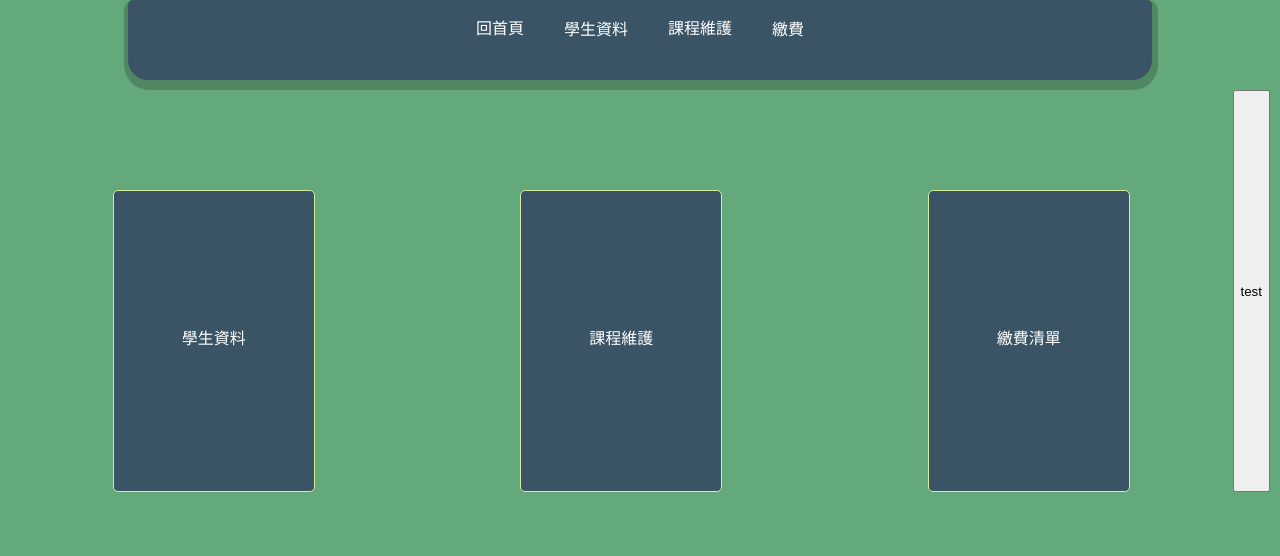
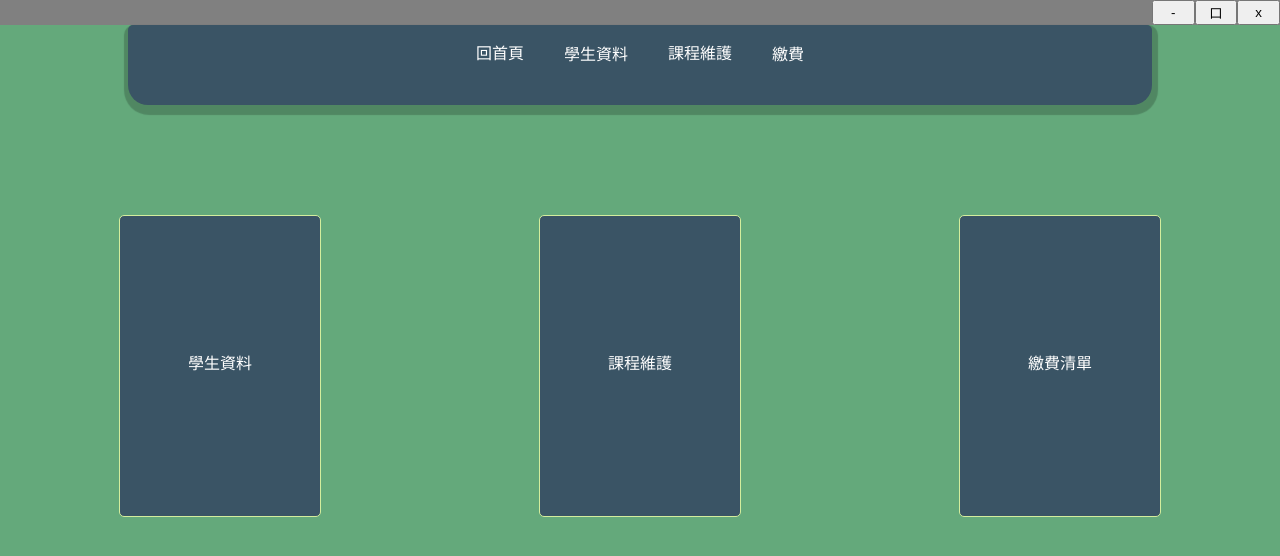
Before and after one commit to GuWei0112/ac-student, a React (Create React App) app: page / in a window 1280 px wide. Shown: the top 556 px of the page. Built offline with nearby package versions, Linux system fonts and the light colour scheme; no server answers.

Commit message:
update electron package / build file

```diff
--- a/src/App.js
+++ b/src/App.js
@@ -1,5 +1,5 @@
 import React from 'react';
-import { BrowserRouter, Switch, Route } from 'react-router-dom'
+import { HashRouter, Switch, Route } from 'react-router-dom'
 import { Provider } from 'react-redux'
 import store from './pages/store'
 import './App.css';
@@ -20,10 +20,34 @@ import BillReport from './pages/BillReport/BillReport.components'
 import BillReceipt from './pages/BillReceipt/BillReceipt.components'
 import BillSection from './pages/BillSection/BillSection.components'
 function App() {
+  const handleOnclick = (mode) => {
+    const electron = window.require('electron')
+    var win = electron.remote.getCurrentWindow()
+    switch(mode){
+      case 'minimize':
+        win.minimize();
+        break
+      case 'maximize':
+        win.maximize()
+        break
+      case 'close':
+        win.close()
+        break
+      default:
+        break
+    }
+  }
   return (
-    <BrowserRouter>
+    <HashRouter basename='build'>
       <Provider store={store}>
         <div className="App">
+          <div style={{ display: 'grid', gridTemplateColumns: 'repeat(10,1fr)', backgroundColor: 'grey' }}>
+            <div style={{ display: 'grid', gridTemplateColumns: 'repeat(3,1fr)', gridArea: '7/10' }}>
+              <button onClick={()=>handleOnclick('minimize')}>-</button>
+              <button onClick={()=>handleOnclick('maximize')}>口</button>
+              <button onClick={()=>handleOnclick('close')}>x</button>
+            </div>
+          </div>
           <Header />
           <Switch>
             <Route exact path='/'><Home /></Route>
@@ -41,7 +65,7 @@ function App() {
           </Switch>
         </div>
       </Provider>
-    </BrowserRouter>
+    </HashRouter>
   );
 }
 
--- a/src/pages/Home/Home.components.jsx
+++ b/src/pages/Home/Home.components.jsx
@@ -3,18 +3,11 @@ import Card from '../../components/Card/Card.components'
 import example from '../../util/example'
 import { HomeContainer } from './Home.style'
 export default () => {
-
-    const handleOnClick = () => {
-        const electron = window.require('electron')
-        var win = electron.remote.getCurrentWindow()
-        win.minimize();
-    }
     return (
         <HomeContainer>
             {
                 example.menu.map(x => <Card title={x.title} key={x.id} link={x.link} />)
             }
-            <button onClick={() => handleOnClick()}>test</button>
         </HomeContainer>
     )
 }
```
Also changed, not shown: main.js (+7 -13 lines), package.json (+21 -2 lines), 2 other files (tests, documents, lock files or other folders).
